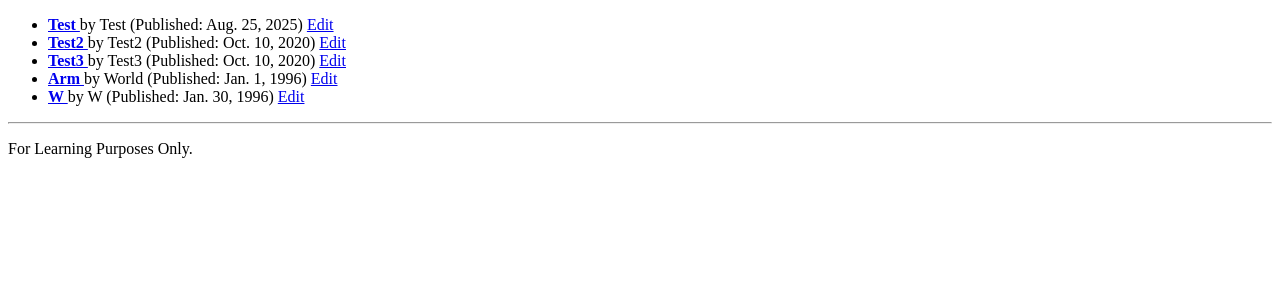
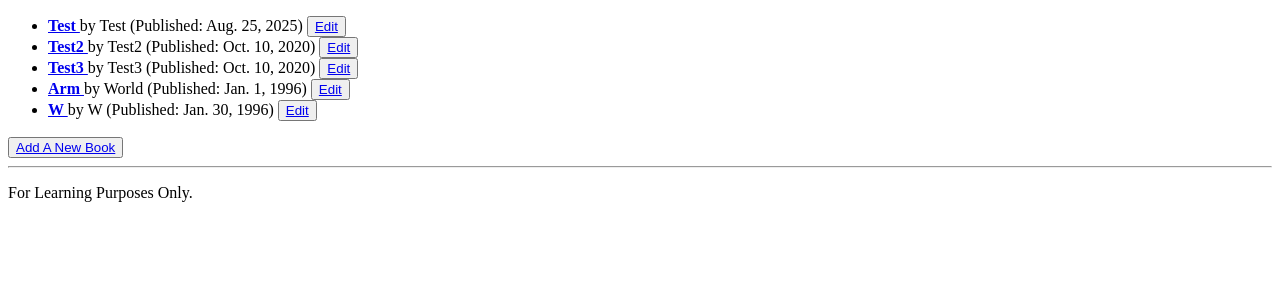
Before and after one commit to chiranuvathn/django-library, a Django app: page /books/ in a window 1280 px wide. Shown: the part 82-382 px from the top of the page. Run offline with Django 5.2, Linux system fonts and the light colour scheme; data comes from the database, SQL or seed files in the repository.

Commit message:
- add navigation buttons between 'book_list' and 'add_book' views

```diff
--- a/web_pages/templates/pages/book_form.html
+++ b/web_pages/templates/pages/book_form.html
@@ -7,5 +7,6 @@
         {% csrf_token %}
         {{ form.as_p }}
         <button type="submit"> {{ button }} </button>
+        <button type="button"><a href="{% url 'book_list' %}">Back to List</a></button>
     </form>
 {% endblock %}
--- a/web_pages/templates/pages/book_list.html
+++ b/web_pages/templates/pages/book_list.html
@@ -15,10 +15,12 @@
             by {{ book.author }}
             (Published: {{ book.published_date }})
             <!-- refer to 'book' object in 'edit_book' view-->
-            <a href="{% url 'edit_book' book.id %}">Edit</a>
+            <button type="button"><a href="{% url 'edit_book' book.id %}">Edit</a></button>
         </li>
     {% empty %}
         <p>No Books Available</p>
     {% endfor %}
 </ul>
+
+<button type="button"><a href="{% url 'add_book' %}">Add A New Book</a></button>
 {% endblock %}
```
